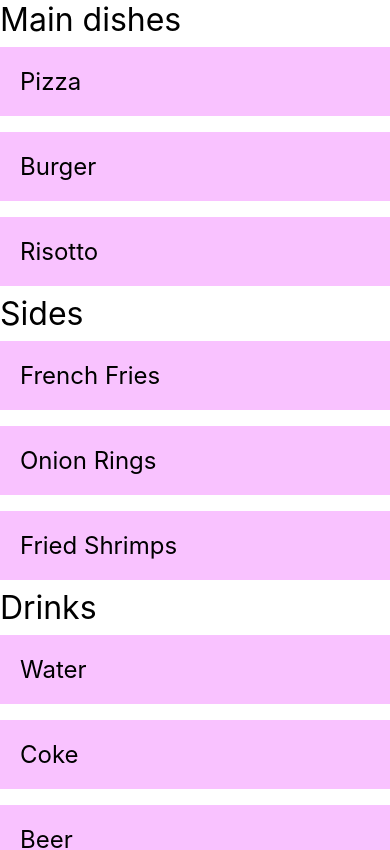
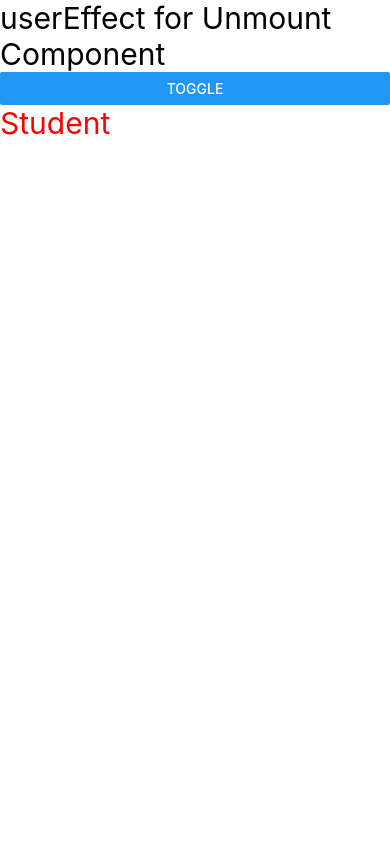
Before and after one commit to pamela2002/React_Native_tut, a React Native app: screen / in a window 390 px wide. Shown: the top 850 px of the page. Built offline with nearby package versions, Linux system fonts and the light colour scheme.

Commit message:
Toggle elements in React native, Use effect for unmount life cycle coverd

```diff
--- a/App.tsx
+++ b/App.tsx
@@ -1,147 +1,34 @@
-// import React, {useState} from 'react';
-// import { Text, View, Button, TextInput, StyleSheet, FlatList, ScrollView, SectionList } from 'react-native';
 
-// const App = () => {
-//   const [name, setName] = useState("Pamela");
-//   const [city, setCity] = useState("");
-//   const [display, setDisplay] = useState(false);
-//   const age = 22;
-//   const users = [
-//     {
-//       id: 1,
-//       name: 'Pamela',
-//       data : ['C', 'C++', 'React'],
-//     },
-//     {
-//       id: 2,
-//       name: 'John',
-//       data: ['C', 'C++', 'React'],
-//     },
-//     {
-//       id: 3,
-//       name: 'Jane',
-//       data: ['C', 'C++', 'React'],
-//     },
-//     {
-//       id: 4,
-//       name: 'Leo',
-//       data: ['C', 'C++', 'React'],
-//     },
-//   ];
-//   const cities = ["Durgapur", "Kolkata", "Siliguri","Mumbai"]
 
-//   return (
-    // <View>
-    //   <Text style={{fontSize: 30}}>Hello {name}</Text>
-    //   <Button title='Press Here' onPress={() => { setName("Pam") }} color={"green"}></Button>
-    //   <UserData age={age} />
-    //   <TextInput placeholder='Enter your city' value={city} onChangeText={(text) => { setCity(text) }} style={{borderColor:"red", borderWidth:2, marginTop:4, marginBottom:4}} />
-    //   <Button title='Show details' onPress={() => setDisplay(true)} />
-    //   <Button title='Hide details' onPress={() => { setDisplay(false); setCity("") }} />
-    //   <View>
-    //   {
-    //     display ? <Text style={styles.textInput}>
-    //       Name of youe city: {city}
-    //     </Text> : null
-    //     }
-    //     </View>
-    // </View>
-    // <View>
-    //   <Text style={{fontSize:30}}>Flat List</Text>
-    //   <FlatList data={users} renderItem={({ item }) => <Text style={{ fontSize: 25 }}>{item.name}</Text>} />
-    //   <ScrollView>
-    //   {
-    //     cities.map((city) => <Text>{city}</Text>)
-    //     }
-    //     </ScrollView>
-    // </View>
-//
-//   );
-// }
+import React,  { useEffect, useState }  from "react";
+import { Text, View, Button } from 'react-native';
 
-// const styles = StyleSheet.create({
-//   textInput: {
-//     fontSize: 30,
-//     marginTop: 10
-//   }
-// })
+const App = () => {
+  const [show, setShow] = useState(true);
+  return (
+    <View>
+      <Text style={{ fontSize: 30 }}>userEffect for Unmount Component</Text>
+      <Button title="Toggle" onPress={() => setShow(!show)} />
+     {
+       show ? <Student/> : null
+     }
 
-// const UserData = (props) => {
-//   return (
-//     <View>
-//       <Text style={{fontSize:20}}>My age is {props.age}</Text>
-//     </View>
-//   )
-// }
+   </View>
+  )
+}
 
-// export default App;
+const Student = () => {
+  const timer = setInterval(() => {
+      console.warn("Timer called")
+    }, 2000);
+  useEffect(() => {
+    return () => clearInterval(timer);
+  });
+  return (
+   <View>
+       <Text style={{fontSize:30, color:"red"}}>Student</Text>
+     </View>
+   )
+ }
 
-import React from 'react';
-import {
-  StyleSheet,
-  Text,
-  View,
-  SafeAreaView,
-  SectionList,
-  StatusBar,
-} from 'react-native';
-
-const DATA = [
-  {
-    title: 'Main dishes',
-    data: ['Pizza', 'Burger', 'Risotto'],
-  },
-  {
-    title: 'Sides',
-    data: ['French Fries', 'Onion Rings', 'Fried Shrimps'],
-  },
-  {
-    title: 'Drinks',
-    data: ['Water', 'Coke', 'Beer'],
-  },
-  {
-    title: 'Desserts',
-    data: ['Cheese Cake', 'Ice Cream'],
-  },
-];
-
-const App = () => (
-  <SafeAreaView>
-    <SectionList
-      sections={DATA}
-      // keyExtractor={(item, index) => item + index}
-      renderItem={({item}) => (
-        <View style={styles.item}>
-          <Text style={styles.title}>{item}</Text>
-        </View>
-      )}
-      renderSectionHeader={({section: {title}}) => (
-        <Text style={styles.header}>{title}</Text>
-      )}
-    />
-  </SafeAreaView>
-);
-
-const styles = StyleSheet.create({
-  container: {
-    flex: 1,
-    paddingTop: StatusBar.currentHeight,
-    marginHorizontal: 16,
-  },
-  item: {
-    backgroundColor: '#f9c2ff',
-    padding: 20,
-    marginVertical: 8,
-  },
-  header: {
-    fontSize: 32,
-    backgroundColor: '#fff',
-  },
-  title: {
-    fontSize: 24,
-  },
-});
-
-// previous topics revised and use effect Hooks for life cycle methods covered
-
-export default App;
+ export default App;
```
